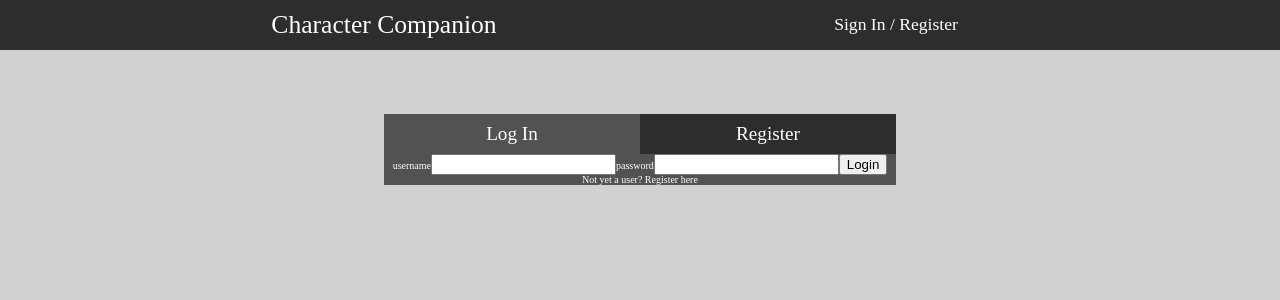
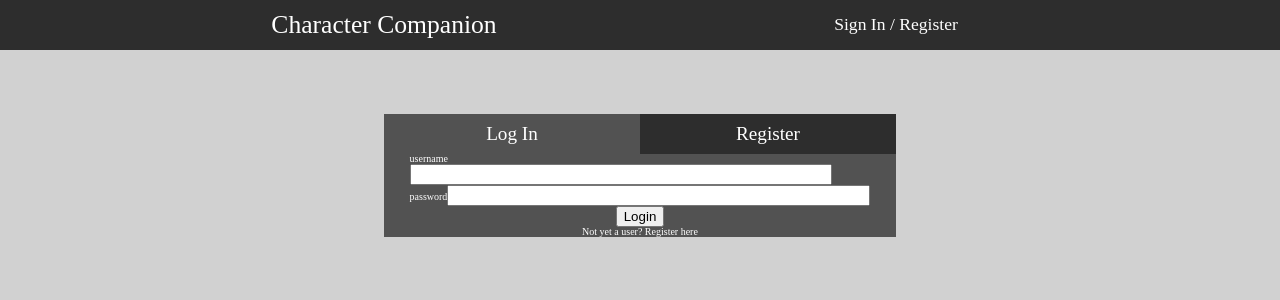
Before and after one commit to tsbarrett89/character-companion-fe, a React (Create React App) app: page /login in a window 1280 px wide. Shown: the top 300 px of the page. Built offline with nearby package versions, Linux system fonts and the light colour scheme.

Commit message:
width for input and label set

```diff
--- a/src/components/authorization/authForm.scss
+++ b/src/components/authorization/authForm.scss
@@ -0,0 +1,14 @@
+.authForm{
+    width: 100%;
+    display: flex;
+    flex-direction: column;
+    align-items: center;
+
+    input {
+        width: 90%;
+    }
+
+    label {
+        width: 90%;
+    }
+}
```
